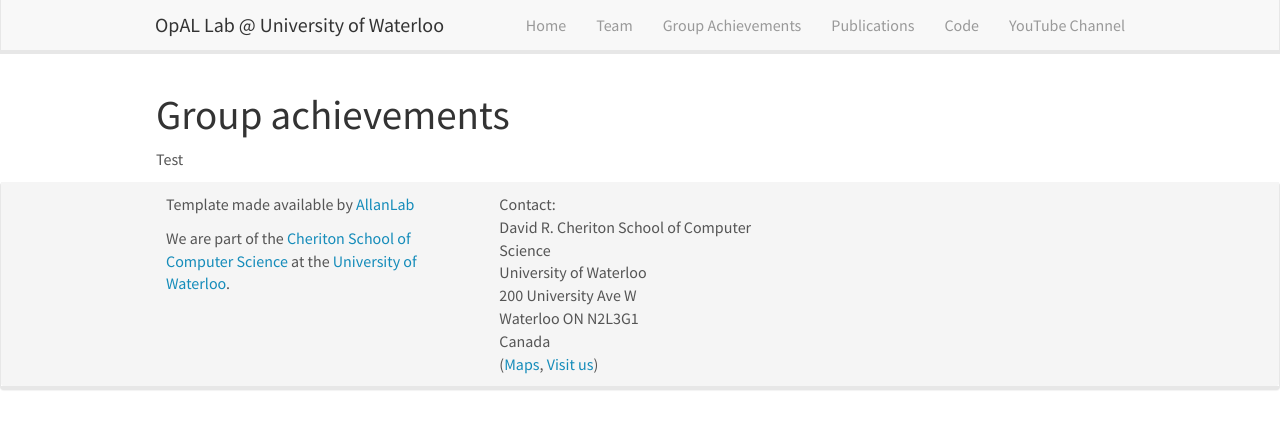
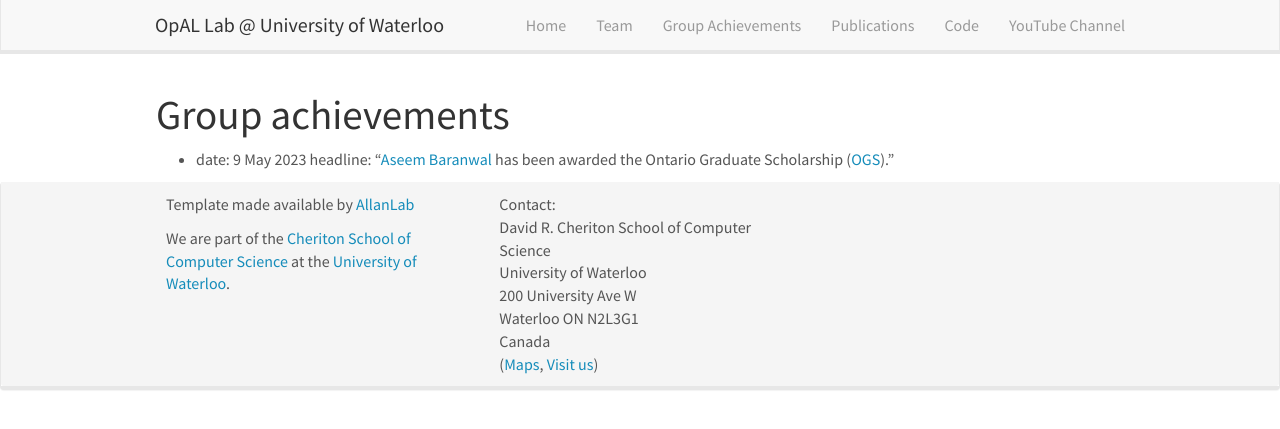
Before and after one commit to opallab/opallab.github.io, a Jekyll site: the page built from _pages/group_achievements.md, in a window 1280 px wide. Shown: the top 429 px of the page. Built offline with Jekyll 4.4.1, drawn with Linux system fonts in a browser that asks for light colours; nearby versions of some CDN libraries.

Commit message:
added achievements

```diff
--- a/_pages/group_achievements.md
+++ b/_pages/group_achievements.md
@@ -8,4 +8,5 @@
 
 # Group achievements
 
-Test
+- date: 9 May 2023
+  headline: "<a href='https://aseemrb.me'>Aseem Baranwal</a> has been awarded the Ontario Graduate Scholarship (<a href='https://osap.gov.on.ca/OSAPPortal/en/A-ZListofAid/PRDR019245.html'>OGS</a>)."
```
